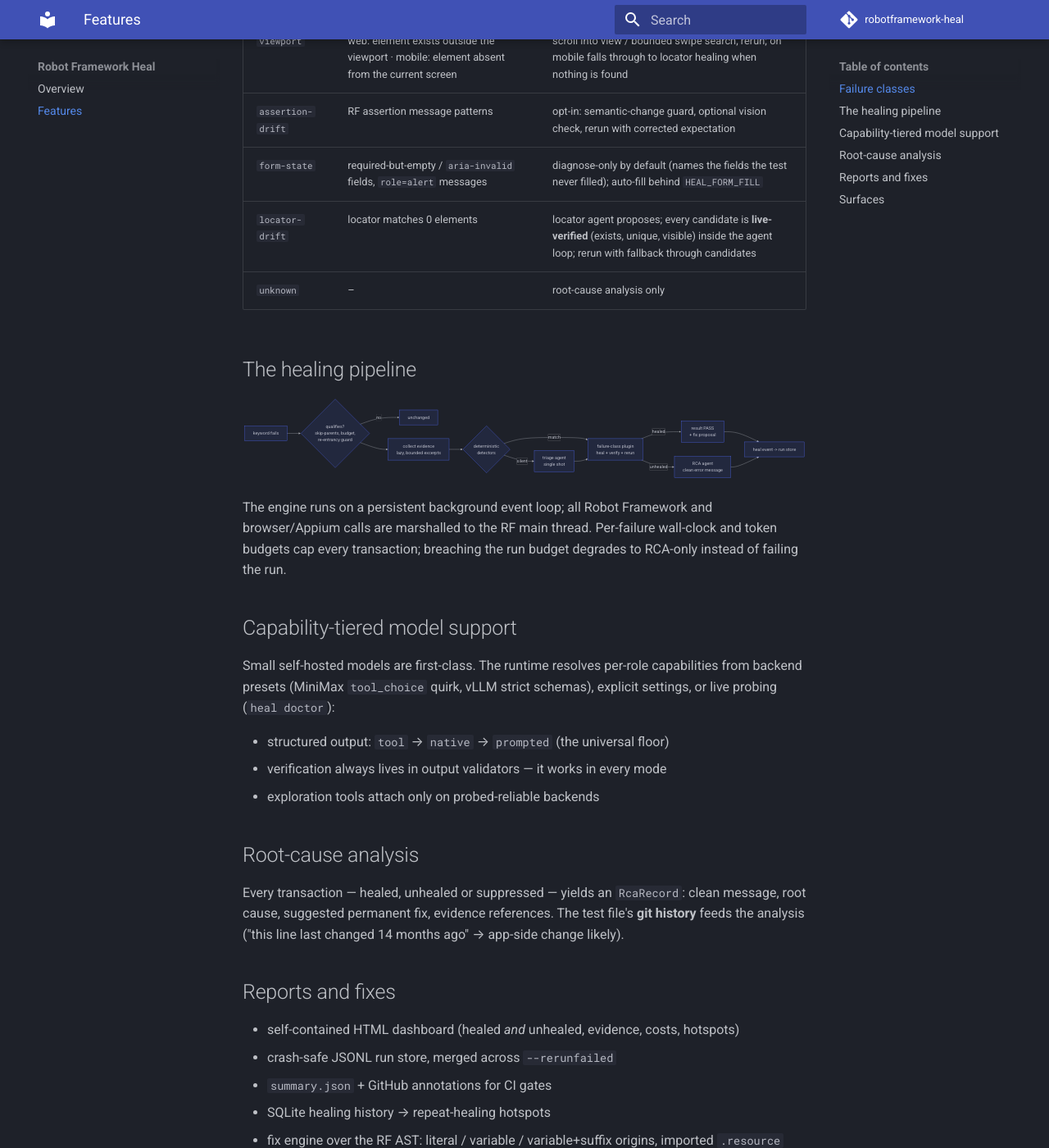
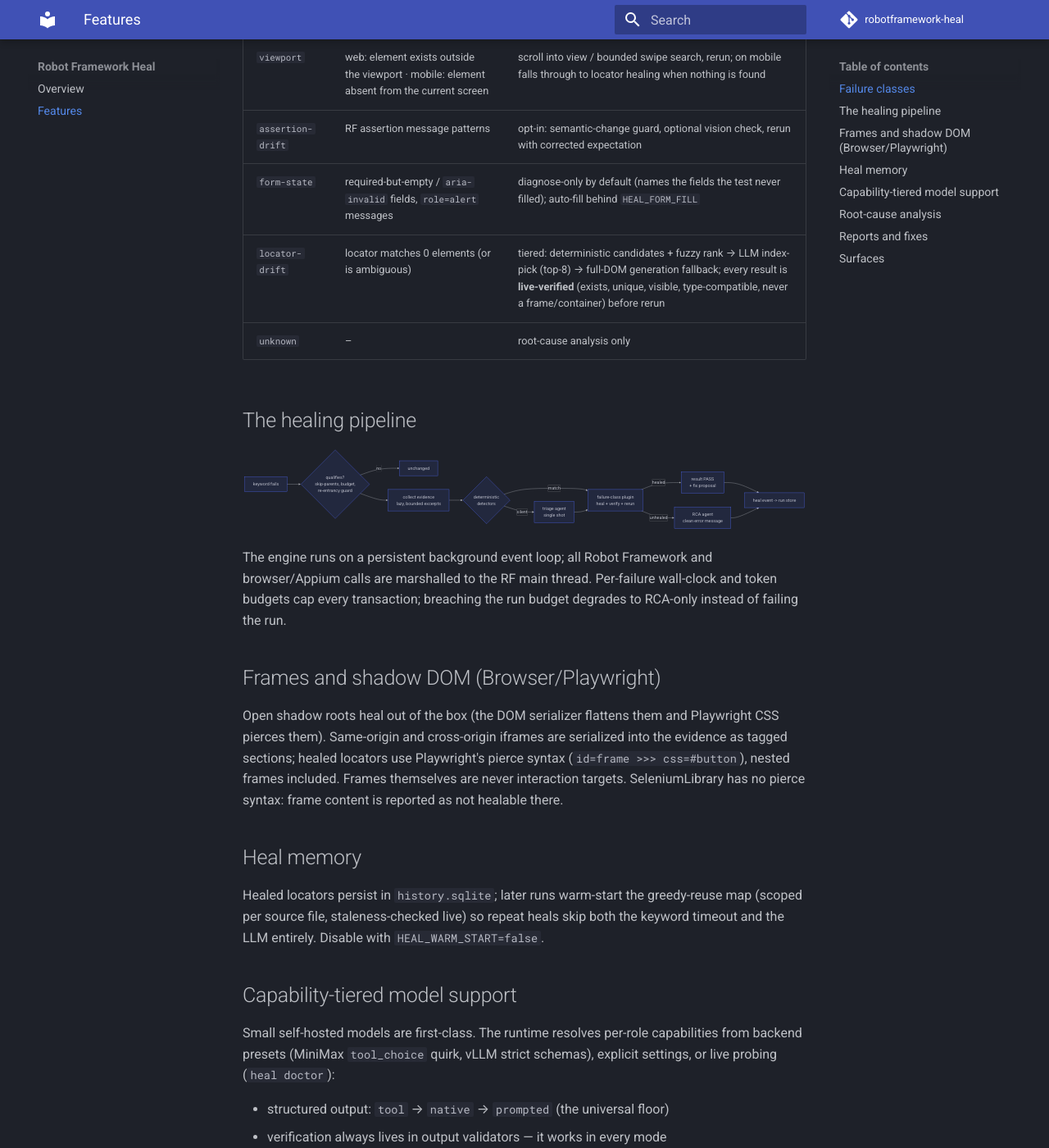
Before and after one commit to manykarim/robotframework-heal, an MkDocs documentation site: the page built from docs/features.md, in a window 1280 px wide and 1400 px high, scrolled down 428 px. Shown: the whole window at 82% size. Built offline with MkDocs 1.6.1 and Material for MkDocs 9.7.7, drawn with Linux system fonts in a browser that asks for light colours; comment, search, counter and statistics services are not loaded.

Commit message:
Task 5.3: features docs for tiers, frames, heal memory
Co-Authored-By: Claude Fable 5 <noreply@anthropic.com>

```diff
--- a/docs/features.md
+++ b/docs/features.md
@@ -11,7 +11,7 @@ Deterministic detectors run first (no LLM); a single-shot triage agent classifie
 | `viewport` | web: element exists outside the viewport · mobile: element absent from the current screen | scroll into view / bounded swipe search, rerun; on mobile falls through to locator healing when nothing is found |
 | `assertion-drift` | RF assertion message patterns | opt-in: semantic-change guard, optional vision check, rerun with corrected expectation |
 | `form-state` | required-but-empty / `aria-invalid` fields, `role=alert` messages | diagnose-only by default (names the fields the test never filled); auto-fill behind `HEAL_FORM_FILL` |
-| `locator-drift` | locator matches 0 elements | locator agent proposes; every candidate is **live-verified** (exists, unique, visible) inside the agent loop; rerun with fallback through candidates |
+| `locator-drift` | locator matches 0 elements (or is ambiguous) | tiered: deterministic candidates + fuzzy rank → LLM index-pick (top-8) → full-DOM generation fallback; every result is **live-verified** (exists, unique, visible, type-compatible, never a frame/container) before rerun |
 | `unknown` | – | root-cause analysis only |
 
 ## The healing pipeline
@@ -34,6 +34,22 @@ The engine runs on a persistent background event loop; all Robot Framework
 and browser/Appium calls are marshalled to the RF main thread. Per-failure
 wall-clock and token budgets cap every transaction; breaching the run budget
 degrades to RCA-only instead of failing the run.
+
+## Frames and shadow DOM (Browser/Playwright)
+
+Open shadow roots heal out of the box (the DOM serializer flattens them and
+Playwright CSS pierces them). Same-origin and cross-origin iframes are
+serialized into the evidence as tagged sections; healed locators use
+Playwright's pierce syntax (`id=frame >>> css=#button`), nested frames
+included. Frames themselves are never interaction targets. SeleniumLibrary
+has no pierce syntax: frame content is reported as not healable there.
+
+## Heal memory
+
+Healed locators persist in `history.sqlite`; later runs warm-start the
+greedy-reuse map (scoped per source file, staleness-checked live) so repeat
+heals skip both the keyword timeout and the LLM entirely. Disable with
+`HEAL_WARM_START=false`.
 
 ## Capability-tiered model support
 
```
